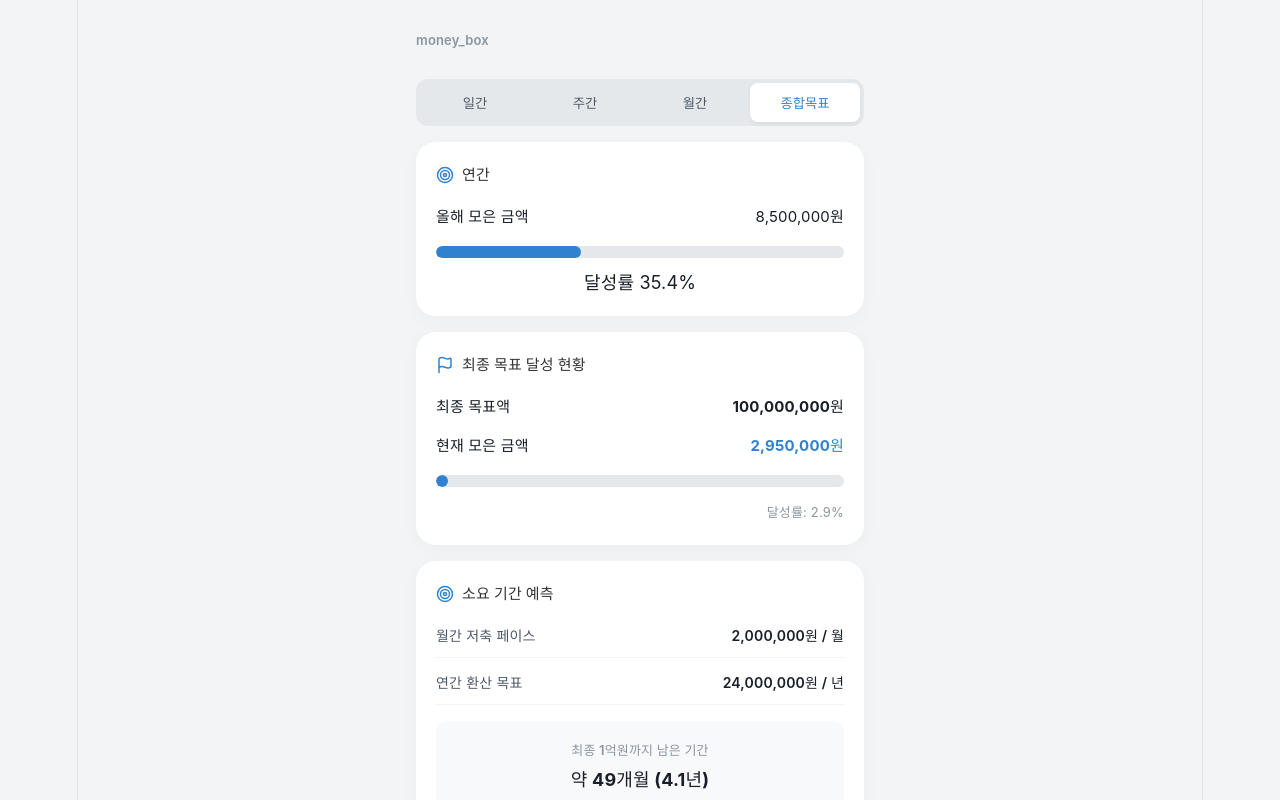
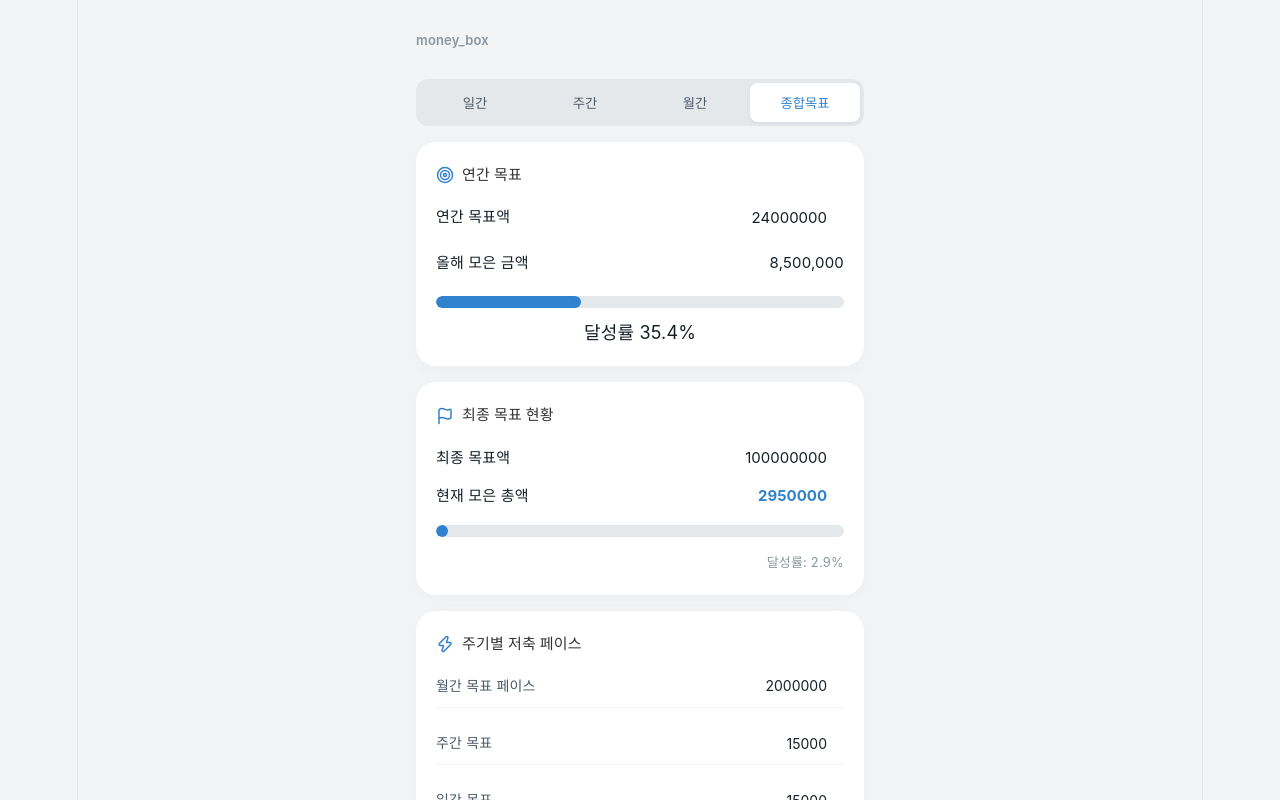
Before and after one commit to jihye21/money_box, a React (Vite) app: page / in a window 1280 px wide. Both pictures are taken after a click on the button "종합목표". Shown: the top 800 px of the page. Built offline with nearby package versions, Linux system fonts and the light colour scheme.

Commit message:
fix: 목표 수정 기능

```diff
--- a/src/App.css
+++ b/src/App.css
@@ -243,6 +243,30 @@ body {
   font-weight: 700 !important;
 }
 
+.goal-input-field {
+  font-size: inherit;
+  font-weight: inherit;
+  font-family: inherit;
+  color: inherit;
+  border: none;
+  text-align: right;
+  width: 140px;
+  outline: none;
+  -webkit-appearance: none;
+}
+
+.goal-input-field:focus {
+  border-color: #3182f6;
+  background-color: #ffffff;
+}
+
+.duration-item.input-row {
+  display: flex;
+  justify-content: space-between;
+  align-items: center;
+  margin-bottom: 10px;
+}
+
 .progress-bar-bg {
   width: 100%;
   height: 12px;
--- a/src/App.jsx
+++ b/src/App.jsx
@@ -1,5 +1,5 @@
 import React, { useState } from 'react';
-import { Plus, TrendingUp, Calendar as CalendarIcon, Target, Flag, Award, ChevronLeft, ChevronRight } from 'lucide-react';
+import { Plus, TrendingUp, Calendar as CalendarIcon, Target, Flag, Zap, Award, ChevronLeft, ChevronRight } from 'lucide-react';
 import { BarChart, Bar, XAxis, YAxis, Tooltip, ResponsiveContainer
   , ReferenceLine
  } from 'recharts';
@@ -222,39 +222,58 @@ const currentData = viewMode !== 'goals' ? getCurrentFilteredData() : [];
       {viewMode === 'goals' ? (
         /* 종합 목표 및 소요 기간 대시보드 */
         <div className="goals-dashboard">
-
+          {/* 연간 목표 */}
           <section className="card goal-hierarchy-card">
             <div className="card-header">
               <Target size={18} className="icon-toss" />
-              <span>연간</span>
+              <span>연간 목표</span>
             </div>
             <div className="goal-progress-box">
               <div className="goal-row">
+                <span className="label">연간 목표액</span>
+                <input
+                  type="number"
+                  value={goals.yearly}
+                  onChange={(e) => setGoals(prev => ({ ...prev, yearly: Number(e.target.value) }))}
+                  className="goal-input-field"
+                />
+              </div>
+              <div className="goal-row" style={{ marginTop: '8px' }}>
                 <span className="label">올해 모은 금액</span>
-                <span className="value">{goals.currentYearly.toLocaleString()}원</span>
+                <span className="value">{goals.currentYearly.toLocaleString()}</span>
               </div>
-              <div className="progress-bar-bg secondary">
+              <div className="progress-bar-bg secondary" style={{ marginTop: '8px' }}>
                 <div className="progress-bar-fill secondary" style={{ width: `${Math.min(100, (goals.currentYearly / goals.yearly) * 100)}%` }}></div>
               </div>
               <div className="goal-sub-info">
-                <span>달성률 {((goals.currentYearly / goals.yearly) * 100).toFixed(1)}%</span>
+                <span>달성률 {goals.yearly > 0 ? ((goals.currentYearly / goals.yearly) * 100).toFixed(1) : 0}%</span>
               </div>
             </div>
           </section>
 
+          {/* 최종 목표 달성 현황 */}
           <section className="card goal-summary-card">
             <div className="card-header">
               <Flag size={18} className="icon-toss" />
-              <span>최종 목표 달성 현황</span>
+              <span>최종 목표 현황</span>
             </div>
             <div className="goal-progress-box">
               <div className="goal-row">
                 <span className="label">최종 목표액</span>
-                <span className="value bold">{goals.finalGoal.toLocaleString()}원</span>
+                <input
+                  type="number"
+                  value={goals.finalGoal}
+                  onChange={(e) => setGoals(prev => ({ ...prev, finalGoal: Number(e.target.value) }))}
+                  className="goal-input-field"
+                />
               </div>
               <div className="goal-row">
-                <span className="label">현재 모은 금액</span>
-                <span className="value highlight">{goals.currentTotal.toLocaleString()}원</span>
+                <span className="label">현재 모은 총액</span>
+                <input
+                  type="number"
+                  value={goals.currentTotal}
+                  onChange={(e) => setGloals(prev => ({ ...prev, currentTotal: Number(e.target.value)}))}
+                  className="goal-input-field value highlight"/>
               </div>
               <div className="progress-bar-bg">
                 <div
@@ -263,31 +282,52 @@ const currentData = viewMode !== 'goals' ? getCurrentFilteredData() : [];
                 ></div>
               </div>
               <p className="progress-pct">
-                달성률: {((goals.currentTotal / goals.finalGoal) * 100).toFixed(1)}%
+                달성률: {goals.finalGoal > 0 ? ((goals.currentTotal / goals.finalGoal) * 100).toFixed(1) : 0}%
               </p>
             </div>
           </section>
 
+          {/* (일간/주간/월간 목표) 설정 및 소요 기간 */}
           <section className="card duration-card">
             <div className="card-header">
-              <Target size={18} className="icon-toss" />
-              <span>소요 기간 예측</span>
+              <Zap size={18} className="icon-toss" />
+              <span>주기별 저축 페이스</span>
             </div>
             <div className="duration-content">
-              <div className="duration-item">
-                <span className="d-title">월간 저축 페이스</span>
-                <span className="d-val">{goals.monthly.toLocaleString()}원 / 월</span>
+              <div className="duration-item input-row">
+                <span className="d-title">월간 목표 페이스</span>
+                <input
+                  type="number"
+                  value={goals.monthly}
+                  onChange={(e) => setGoals(prev => ({ ...prev, monthly: Number(e.target.value) }))}
+                  className="goal-input-field"
+                />
               </div>
-              <div className="duration-item">
-                <span className="d-title">연간 환산 목표</span>
-                <span className="d-val">{goals.yearly.toLocaleString()}원 / 년</span>
+              <div className="duration-item input-row">
+                <span className="d-title">주간 목표</span>
+                <input
+                  type="number"
+                  value={goals.weekly}
+                  onChange={(e) => setGoals(prev => ({ ...prev, weekly: Number(e.target.value) }))}
+                  className="goal-input-field"
+                />
               </div>
-              <div className="duration-highlight-box">
-                <span className="highlight-title">최종 1억원까지 남은 기간</span>
+              <div className="duration-item input-row">
+                <span className="d-title">일간 목표</span>
+                <input
+                  type="number"
+                  value={goals.daily}
+                  onChange={(e) => setGoals(prev => ({ ...prev, daily: Number(e.target.value) }))}
+                  className="goal-input-field"
+                />
+              </div>
+              <div className="duration-highlight-box" style={{ marginTop: '16px' }}>
+                <span className="highlight-title">최종 목표까지</span>
                 <span className="highlight-val">약 {monthsNeeded}개월 ({yearsNeeded}년)</span>
               </div>
             </div>
           </section>
+
         </div>
       ) : (
         <>
@@ -372,7 +412,7 @@ const currentData = viewMode !== 'goals' ? getCurrentFilteredData() : [];
           <section className="card calendar-card">
             <div className="card-header">
               <CalendarIcon size={18} className="icon-toss" />
-              <span>목표 대비 달성 현황 (차이)</span>
+              <span>목표 대비 달성 현황</span>
             </div>
             <div className="diff-list">
               {currentData.map((item, idx) => {
@@ -417,7 +457,7 @@ const currentData = viewMode !== 'goals' ? getCurrentFilteredData() : [];
                 />
               </div>
               <div className="input-group">
-                <label>실제 저축액 (원)</label>
+                <label>실제 저축액</label>
                 <input
                   type="number"
                   value={inputAmount}
```
